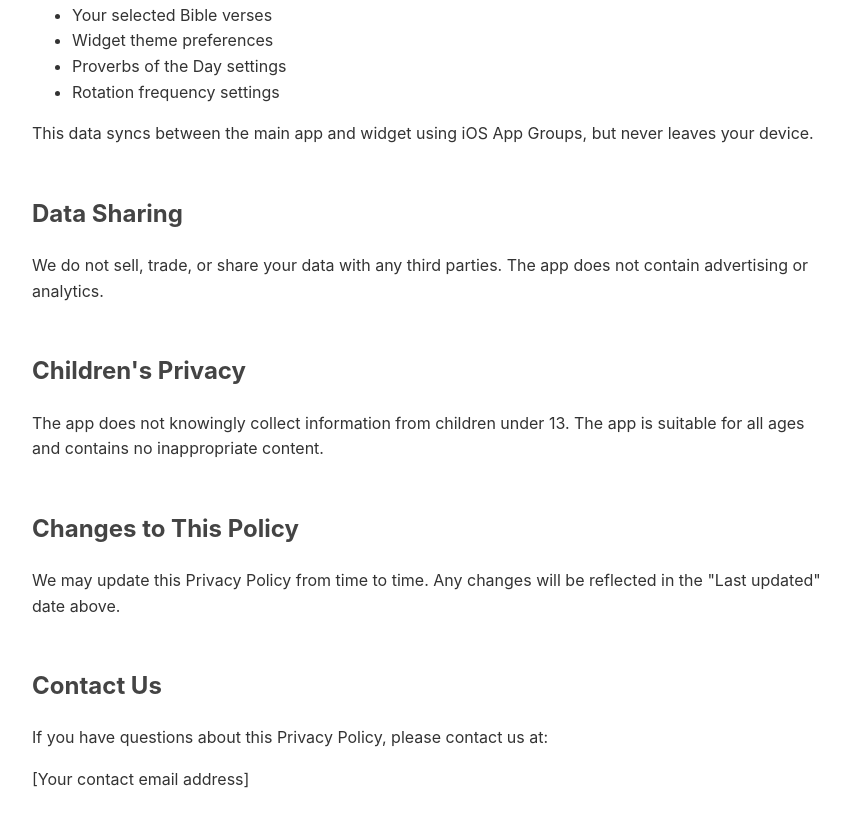
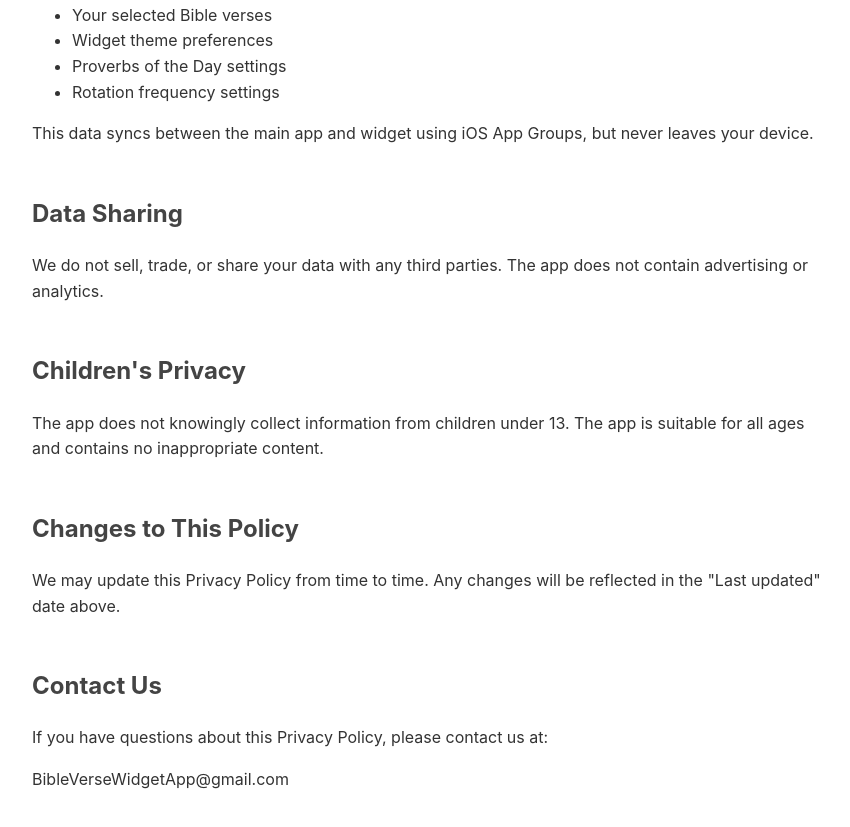
Before and after one commit to Johnathon-Wheaton/BibleVerseWidgets, a plain HTML site: page index.html in a window 1280 px wide. Shown: the part 1026-1853 px from the top of the page, without its empty margins (208-1058 px from the left). Drawn offline with Linux system fonts and the light colour scheme.

Commit message:
Update support email

```diff
--- a/index.html
+++ b/index.html
@@ -60,6 +60,6 @@
 
     <h2>Contact Us</h2>
     <p>If you have questions about this Privacy Policy, please contact us at:</p>
-    <p>[Your contact email address]</p>
+    <p>BibleVerseWidgetApp@gmail.com</p>
 </body>
 </html>
```
